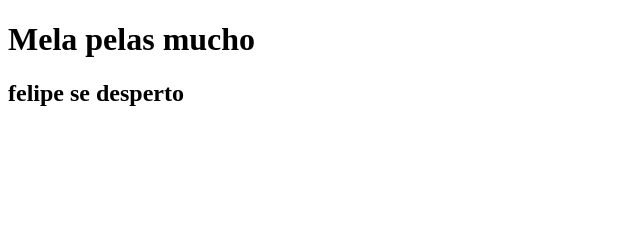
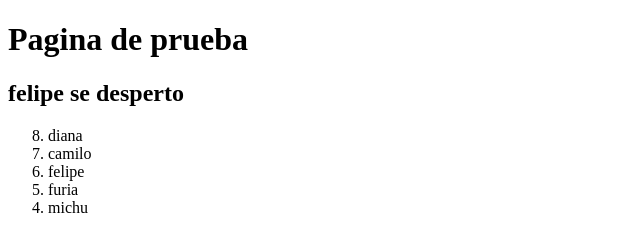
Before and after one commit to dianag88/prueba-git, a plain HTML site: page prueba.html in a window 1280 px wide. Shown: the whole page, without its empty margins (0-640 px from the left). Drawn offline with Linux system fonts and the light colour scheme.

Commit message:
se cambio el titulo ddel encabezado h1 y se agrego una lista ordenada

```diff
--- a/prueba.html
+++ b/prueba.html
@@ -7,8 +7,15 @@
     <title>Document</title>
 </head>
 <body>
-    <h1>Mela pelas mucho</h1>
+    <h1>Pagina de prueba</h1>
     <h2>felipe se desperto</h2>
+    <ol reversed start="8">
+      <li> diana </li>
+      <li> camilo </li>
+      <li> felipe </li>
+      <li> furia </li>
+      <li> michu </li>
+    </ol>
 
 </body>
 </html>
```
